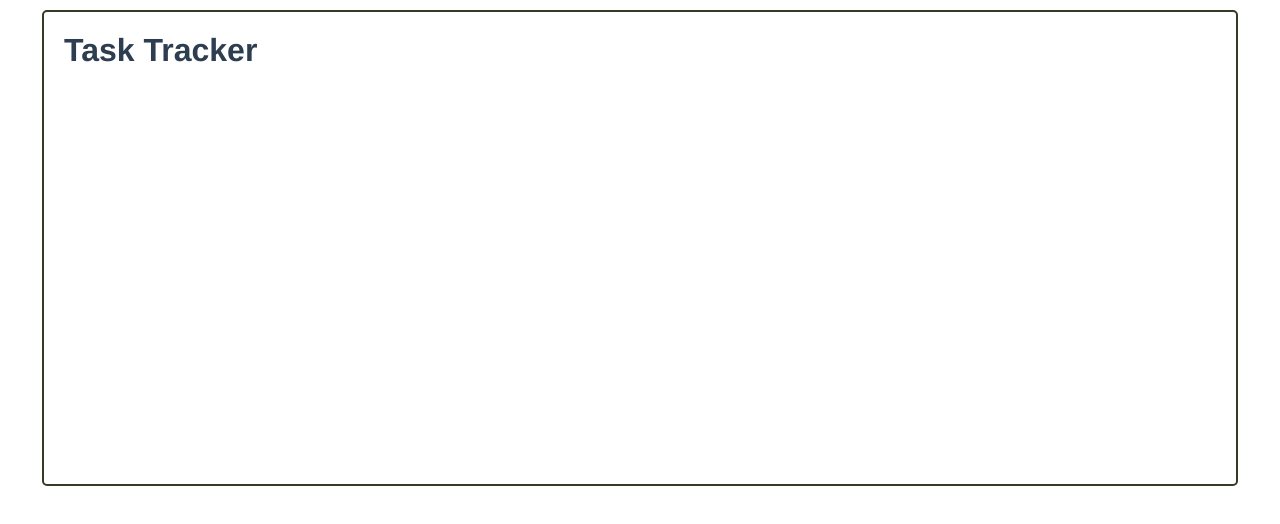
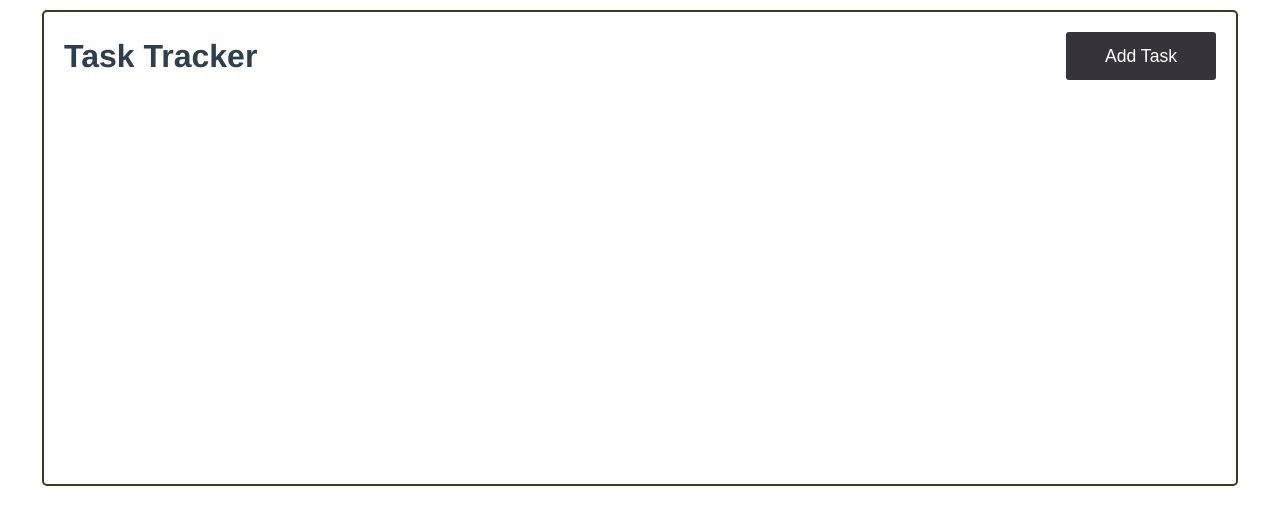
Before and after one commit to thevinitgupta/task-tracker, a Vue app: page / in a window 1280 px wide. Shown: the top 524 px of the page. Built offline with nearby package versions, Linux system fonts and the light colour scheme.

Commit message:
add dynamic data to button component

```diff
--- /dev/null
+++ b/src/components/Button.vue
@@ -0,0 +1,26 @@
+<template>
+    <button>Add Task</button>
+</template>
+
+<script>
+export default {
+    name : 'Button',
+    props : {
+        data : String,
+        color: String
+    }
+}
+</script>
+
+<style scoped>
+    button {
+        width : 150px;
+        height: 6vh;
+        font-size: 1.1rem;
+        font-weight: 400;
+        background-color: #08030cce;
+        color: #fff;
+        border: none;
+        border-radius: 3px;
+    }
+</style>
--- a/src/components/Header.vue
+++ b/src/components/Header.vue
@@ -1,14 +1,28 @@
 <template>
     <header>
-        {{title}}
+        <h1>{{title}}</h1>
+        <Button />
     </header>
 </template>
 
 <script>
+import Button from "./Button.vue";
 export default {
     name : "Header",
+    //we can add more data for the props
+    /**
+     * props : {
+     *      title : {
+     *          type : String,
+     *          default : "Task Tracker"
+     *      }
+     * }
+     */
     props : {
         title : String
+    },
+    components : {
+        Button
     }
 }
 </script>
@@ -19,6 +33,8 @@ export default {
         justify-content: space-between;
         align-items: center;
         margin-bottom : 20px;
+    }
+    h1 {
         font-size: 2rem;
         font-weight: 600;
     }
```
